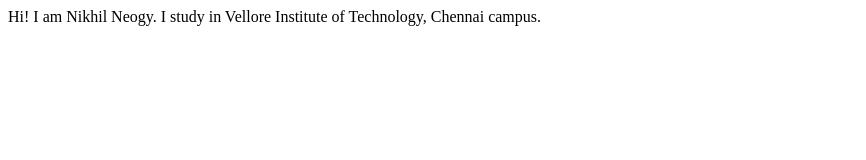
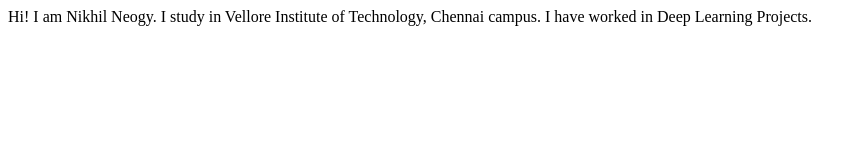
Before and after one commit to nikhil-neogy/nikhilneogy-site, a plain HTML site: page index.html in a window 1280 px wide. Shown: the whole page, without its empty margins (0-866 px from the left). Drawn offline with Linux system fonts and the light colour scheme.

Commit message:
Update index.html

```diff
--- a/index.html
+++ b/index.html
@@ -9,5 +9,7 @@
 <body>
     Hi! I am Nikhil Neogy.
     I study in Vellore Institute of Technology, Chennai campus.
+
+    I have worked in Deep Learning Projects.
 </body>
 </html>
```
